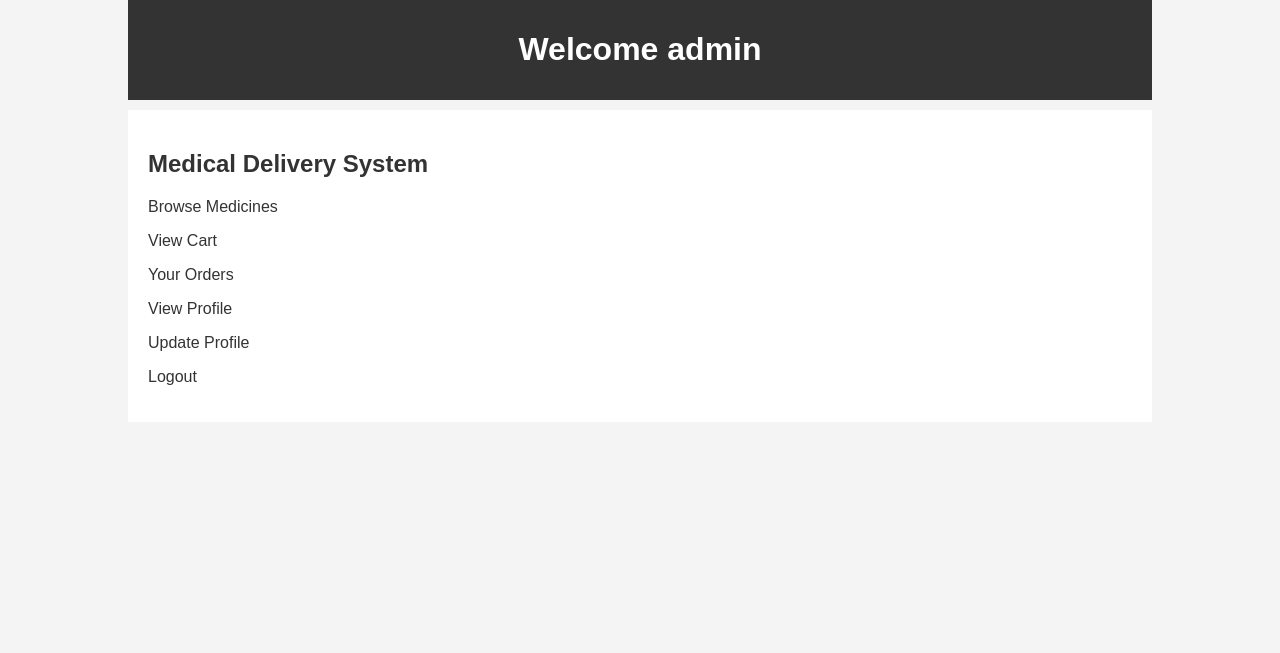
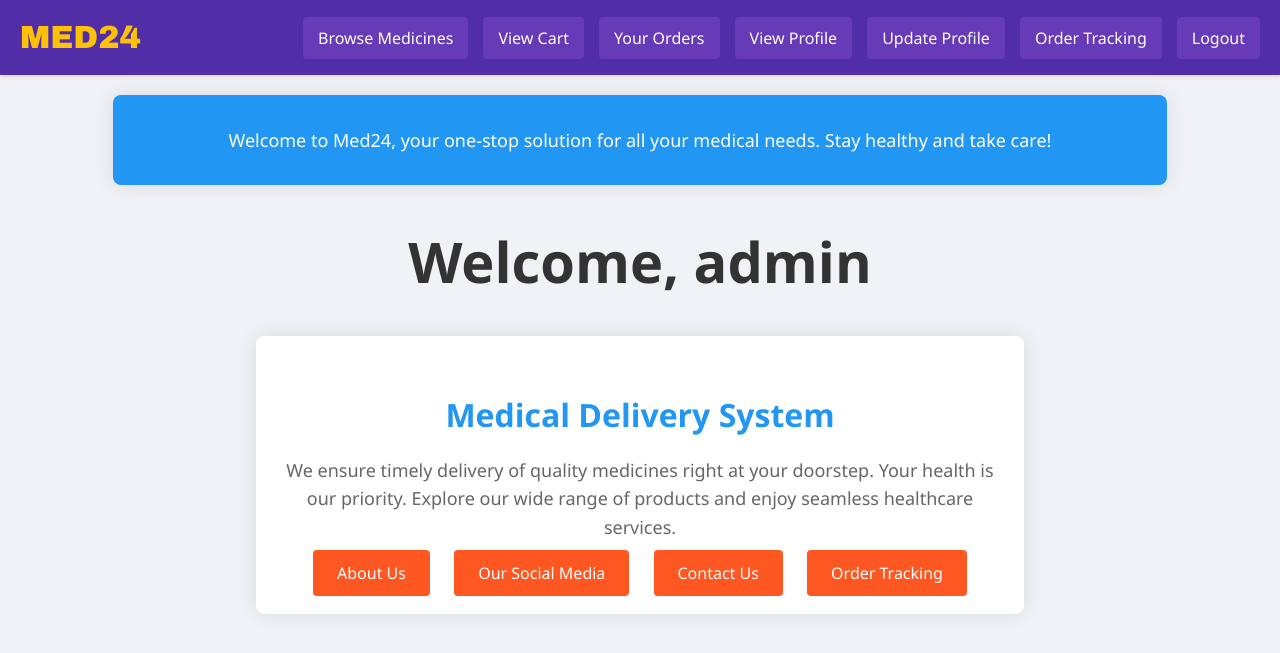
Before and after one commit to mounik0313n/Project-1, a Flask app: page /index in a window 1280 px wide. Shown: the top 653 px of the page. Run offline with Flask 3, Linux system fonts and the light colour scheme; the visitor is signed in with stand-in values (Sample User, id 1); some libraries are stand-ins or nearby versions.

Commit message:
Added additional features wrt app.py

```diff
--- a/templates/index.html
+++ b/templates/index.html
@@ -3,21 +3,147 @@
 <head>
     <meta charset="UTF-8">
     <title>Home</title>
-    <link rel="stylesheet" href="{{ url_for('static', filename='style.css') }}">
+    <style>
+        body {
+            font-family: 'Segoe UI', Tahoma, Geneva, Verdana, sans-serif;
+            background-color: #f0f2f5;
+            color: #333;
+            margin: 0;
+            padding: 0;
+        }
+        .topbar {
+            background: #512DA8;
+            color: #fff;
+            padding: 20px;
+            display: flex;
+            justify-content: space-between;
+            align-items: center;
+            box-shadow: 0 2px 4px rgba(0,0,0,0.1);
+        }
+        .med24 {
+            font-size: 32px;
+            font-weight: bold;
+            font-family: 'Arial Black', Gadget, sans-serif;
+            color: #FFC107;
+            text-transform: uppercase;
+        }
+        nav {
+            margin: 0;
+        }
+        nav ul {
+            list-style: none;
+            padding: 0;
+            margin: 0;
+            display: flex;
+            gap: 15px;
+        }
+        nav ul li {
+            margin: 0;
+        }
+        nav ul li a {
+            color: #fff;
+            text-decoration: none;
+            padding: 10px 15px;
+            background: #673AB7;
+            border-radius: 4px;
+            transition: background-color 0.3s;
+        }
+        nav ul li a:hover {
+            background: #9C27B0;
+        }
+        .health-info {
+            text-align: center;
+            margin: 20px auto;
+            padding: 15px;
+            color: #fff;
+            background: #2196F3;
+            font-size: 18px;
+            border-radius: 8px;
+            max-width: 80%;
+            box-shadow: 0 0 20px rgba(0, 0, 0, 0.1);
+        }
+        .welcome {
+            text-align: center;
+            margin: 20px 0;
+            font-size: 28px;
+            color: #333;
+        }
+        .content {
+            width: 60%;
+            margin: 20px auto;
+            overflow: hidden;
+            box-shadow: 0 0 20px rgba(0, 0, 0, 0.1);
+            border-radius: 8px;
+        }
+        .contentbar {
+            background: #fff;
+            padding: 30px;
+            border-bottom-left-radius: 8px;
+            border-bottom-right-radius: 8px;
+        }
+        .contentbar h2 {
+            text-align: center;
+            color: #2196F3;
+            font-size: 32px;
+            margin-bottom: 20px;
+        }
+        .contentbar p {
+            text-align: center;
+            margin: 20px 0;
+            font-size: 18px;
+            line-height: 1.6;
+            color: #666;
+        }
+        .cta-buttons {
+            text-align: center;
+            margin-top: 20px;
+        }
+        .cta-buttons a {
+            color: #fff;
+            text-decoration: none;
+            padding: 12px 24px;
+            background: #FF5722;
+            border-radius: 4px;
+            margin: 10px;
+            transition: background-color 0.3s;
+        }
+        .cta-buttons a:hover {
+            background: #E64A19;
+        }
+    </style>
 </head>
 <body>
+    <div class="topbar">
+        <span class="med24">Med24</span>
+        <nav>
+            <ul>
+                <!-- Remove non-functional Home button -->
+                <li><a href="/medicines">Browse Medicines</a></li>
+                <li><a href="/cart">View Cart</a></li>
+                <li><a href="/orders">Your Orders</a></li>
+                <li><a href="/display">View Profile</a></li>
+                <li><a href="/update">Update Profile</a></li>
+                <li><a href="/order_tracking">Order Tracking</a></li>
+                <li><a href="/logout">Logout</a></li>
+            </ul>
+        </nav>
+    </div>
+    <div class="health-info">
+        <p>Welcome to Med24, your one-stop solution for all your medical needs. Stay healthy and take care!</p>
+    </div>
+    <div class="welcome">
+        <h1>Welcome, {{ session['username'] }}</h1>
+    </div>
     <div class="content">
-        <div class="topbar">
-            <h1>Welcome {{ session['username'] }}</h1>
-        </div>
         <div class="contentbar">
             <h2>Medical Delivery System</h2>
-            <p><a href="/medicines">Browse Medicines</a></p>
-            <p><a href="/cart">View Cart</a></p>
-            <p><a href="/orders">Your Orders</a></p>
-            <p><a href="/display">View Profile</a></p>
-            <p><a href="/update">Update Profile</a></p>
-            <p><a href="/logout">Logout</a></p>
+            <p>We ensure timely delivery of quality medicines right at your doorstep. Your health is our priority. Explore our wide range of products and enjoy seamless healthcare services.</p>
+            <div class="cta-buttons">
+                <a href="/about">About Us</a>
+                <a href="/social">Our Social Media</a>
+                <a href="/contact">Contact Us</a>
+                <a href="/order_tracking">Order Tracking</a>
+            </div>
         </div>
     </div>
 </body>
```
